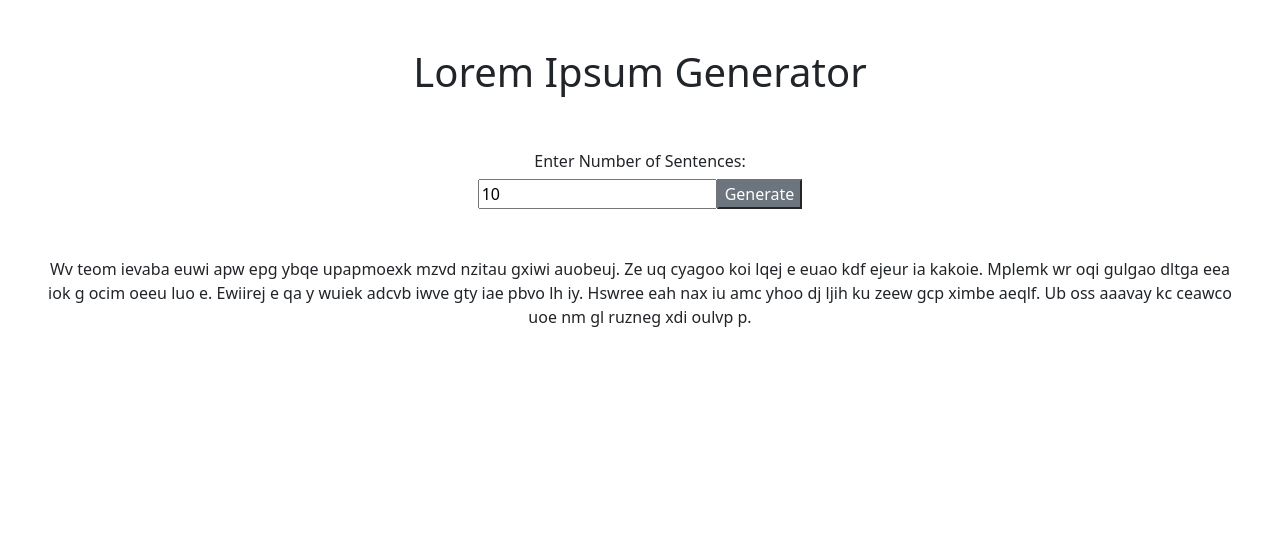
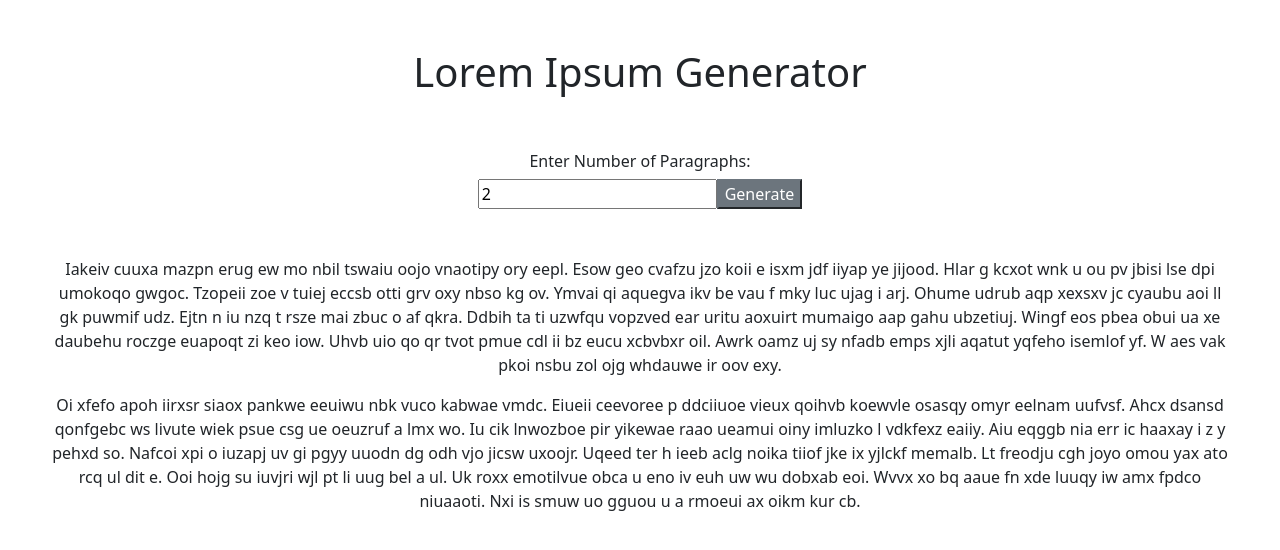
Before and after one commit to amitgupta-exe/loremipsum, a React (Create React App) app: page / in a window 1280 px wide. Shown: the top 550 px of the page. Built offline with nearby package versions, Linux system fonts and the light colour scheme.

Commit message:
Added Paragraph Functionality

```diff
--- a/src/App.js
+++ b/src/App.js
@@ -1,28 +1,35 @@
 import React, { useEffect, useState } from 'react';
 import 'bootstrap/dist/css/bootstrap.min.css';
+
+import Paragraph from './components/Paragraph';
 
 
 
 const App = () => {
 
-  const Alphabet = ["a", "b", "c", "d", "e", "f", "g", "h", "i", "j", "k", "l", "m", "n", "o", "p", "q", "r", "s", "t", "u", "v", "w", "x", "y", "z", "a", "e", "i", "o", "u", "a", "e", "i", "o", "u", "a", "e", "i", "o", "u",];
+  //Database
 
+  const Alphabet = ["a", "b", "c", "d", "e", "f", "g", "h", "i", "j", "k", "l", "m", "n", "o", "p", "q", "r", "s", "t", "u", "v", "w", "x", "y", "z", "a", "e", "i", "o", "u", "a", "e", "i", "o", "u"];
 
-  const [count, setCount] = useState(10);
+  //States
+  const [count, setCount] = useState(2);
   const [text, setText] = useState([]);
 
 
 
 
-
+  //Function to Generate Lipsum
   const generateLorem = () => {
 
     if (count > 0) {
 
+      var Paragraphs = [];
       var Paragraph = [];
       var Sentence = [];
       var Word = [];
-      for (let i = 0; i <= count; i = i + 2) {
+
+      for (let h = 0; h < count; h++) {
+        for (let i = 0; i <= (Math.floor(Math.random() * 40 + 10)); i = i + 2) {
           for (let j = 0; j <= (Math.floor(Math.random() * 5 + 20)); j = j + 2) {
             for (let k = 0; k <= (Math.floor(Math.random() * 10)); k++) {
               Word[k] = Alphabet[Math.floor(Math.random() * Alphabet.length)];
@@ -36,8 +43,11 @@ const App = () => {
           Paragraph[i] = Sentence;
           Sentence = [];
         }
+        Paragraphs[h] = Paragraph;
+        Paragraph = [];
+      }
 
-      setText(Paragraph);
+      setText(Paragraphs);
 
     } else {
       setText("Enter a Valid Number");
@@ -50,19 +60,18 @@ const App = () => {
 
 
 
-
   return (
     <main className="w-100 h-100 text-center">
       <div className="d-flex justify-content-center py-5">
         <h1 className="">Lorem Ipsum Generator</h1>
       </div>
-      <h6>Enter Number of Sentences:</h6>
+      <h6>Enter Number of Paragraphs:</h6>
       <form className="d-flex justify-content-center">
         <input onChange={(e) => { setCount(e.target.value) }} value={count} type="number" className="w-10" />
-        <button onClick={(e) => {e.preventDefault();generateLorem();}} className="btn-secondary">Generate</button>
+        <button onClick={(e) => { e.preventDefault(); generateLorem(); }} className="btn-secondary">Generate</button>
       </form>
       <div className="text-center py-5 px-5">
-        <p >{text}</p>
+        {text.map((paragraph) => { return <Paragraph text={paragraph} /> })}
       </div>
     </main>
   )
--- /dev/null
+++ b/src/components/Paragraph.jsx
@@ -0,0 +1,11 @@
+import React from 'react'
+
+const Paragraph = ({text}) => {
+    return (
+        <div>
+            <p>{text}</p>
+        </div>
+    )
+}
+
+export default Paragraph
```
Lines whose indentation alone changed are shown as unchanged.
